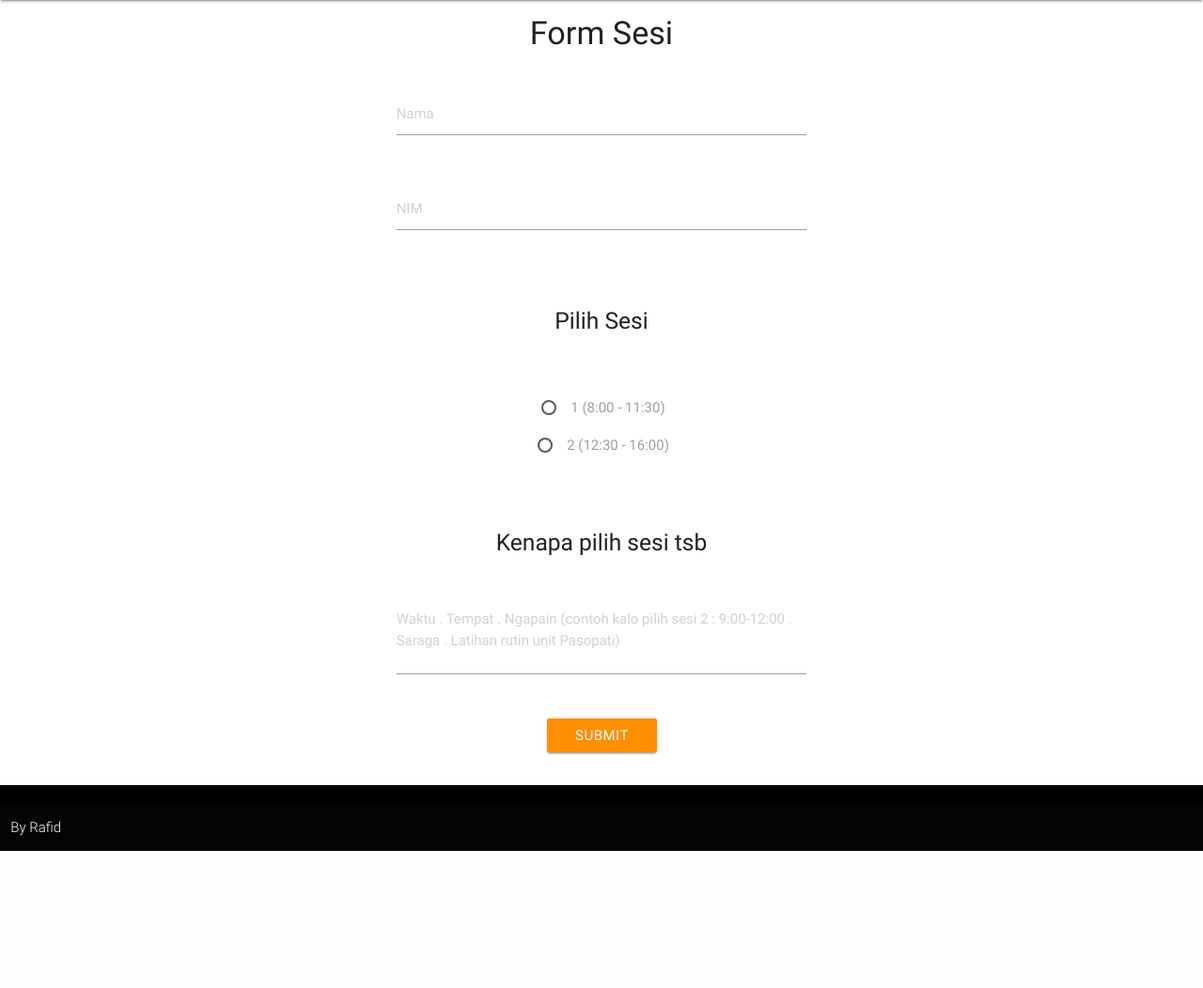
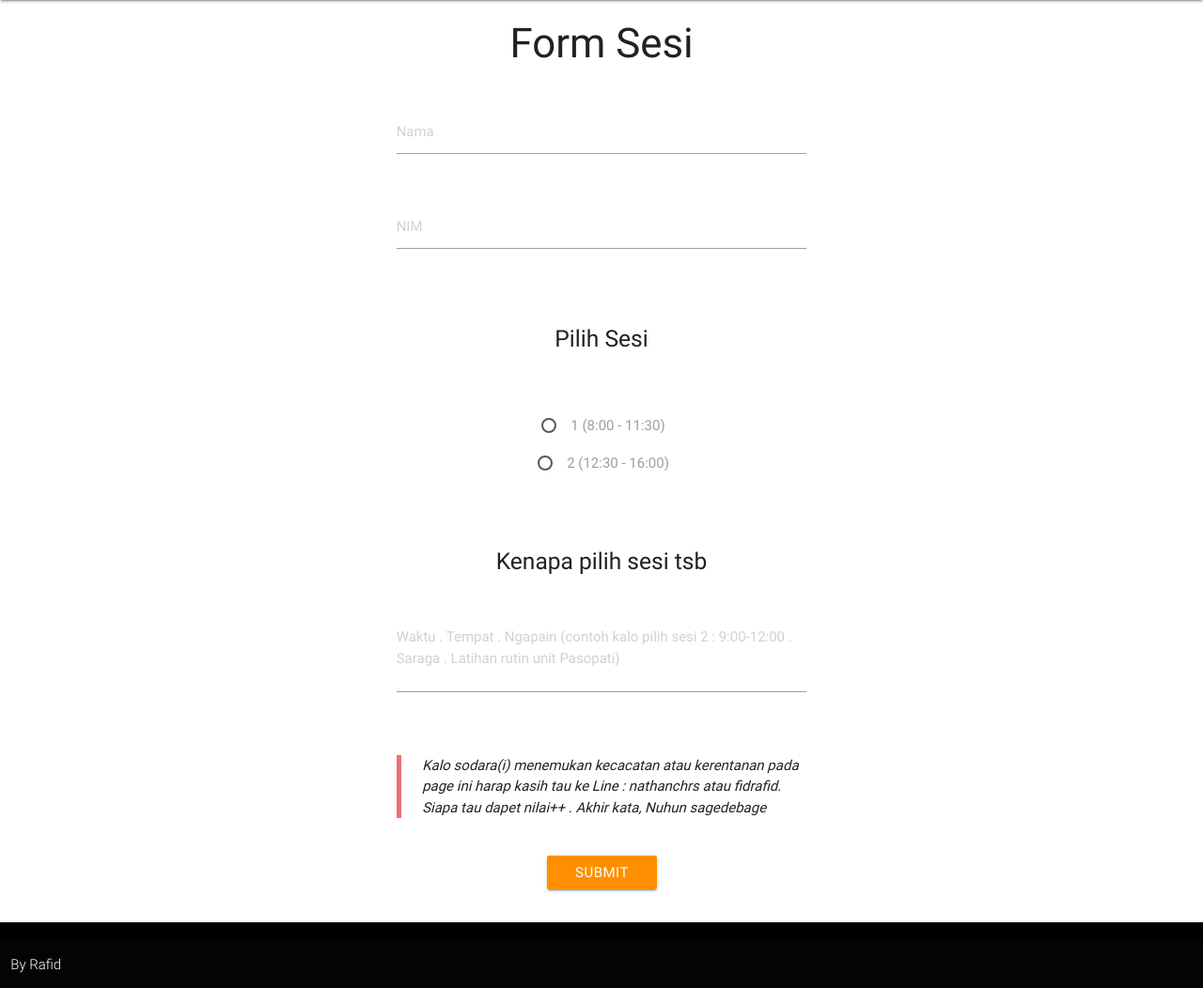
Before and after one commit to rafidamr/training-session, a PHP site: page / in a window 1280 px wide. Shown: the part 64-1116 px from the top of the page at 94% size. Before the commit the page ends 970 px from the top, so only its background shows below. Run offline with PHP 8.4, Linux system fonts and the light colour scheme; some libraries are stand-ins or nearby versions.

Commit message:
Add files via upload

```diff
--- a/index.php
+++ b/index.php
@@ -6,12 +6,10 @@
     <meta name="msapplication-tap-highlight" content="no">
     <meta name="viewport" content="user-scalable=no, initial-scale=1, maximum-scale=1, minimum-scale=1, width=device-width">
 
-<!--
-     No Caching For Development
+    <!-- No Caching For Development -->
     <meta http-equiv="Cache-Control" content="no-cache, no-store, must-revalidate" />
     <meta http-equiv="Pragma" content="no-cache" />
     <meta http-equiv="Expires" content="0" />
--->
 
     <link rel="shortcut icon" type="image/x-icon" href="img/favicon.png">
     <!--Import Google Icon Font-->
@@ -36,6 +34,48 @@
   </head>
 
     <body>
+
+    <div id="php" style="display:none;">
+    <?php
+	   if($_SERVER['REQUEST_METHOD'] = "POST" and isset($_POST['action'])){ //Added an if to keep the page secured
+
+	   $con = new mysqli("localhost", "root", "", "test"); //Connect to server and database
+        //$con = mysqli_connect("localhost", "debian-sys-maint", "whQavSxR95YLYv80", "oprec_arc_itb_ac_id");
+
+        if (!$con) die("Connection failed: " . mysqli_connect_error()); //check connection
+
+        if ($stmt = $con->prepare("INSERT INTO training_session ( nama , nim , sesi , alasan , time , date ) VALUES ( ? , ? , ? , ? , ? , ? )")) { //type validation using prepared statement
+
+            $nama =  $_POST['nama'];
+            $nim =  $_POST['nim'];
+            $sesi =  $_POST['sesi'];
+            $alasan =  $_POST['alasan'];
+            $time = strftime("%X");//time
+            $date = strftime("%B %d, %Y");//date
+
+            $valid = trim($nama) == '' or empty($nim) or $sesi == '' or ($sesi != 1 and $sesi != 2) or $alasan == '' or strlen($nama) == 0 or preg_match('~[0-9]~',$nama) or !is_numeric($nim) or strlen($nim) != 8 or strlen($alasan) == 0;
+
+            // Bind the variables to the parameter as strings.
+            $stmt->bind_param("ssssss", $nama , $nim , $sesi , $alasan , $time , $date);
+
+            if($valid==false){
+                // Execute the statement.
+                $stmt->execute();
+
+                // Close the prepared statement.
+                $stmt->close();
+                $con->close();
+
+                echo "<script type='text/javascript'>Materialize.toast('Succesfully sent', 4000);</script>";
+            }else{
+                echo "<script type='text/javascript'>Materialize.toast('Please follow the format', 4000);</script>";
+            }
+            header('Location : https://oprec.arc.itb.ac.id/training-session/');
+        }
+
+        }
+    ?>
+    </div>
         <header class="page-header">
           <nav>
             <div class="nav-wrapper black">
@@ -53,9 +93,9 @@
 
         <main class="page-main">
             <div class="container">
-	    <div class="light center"><h4>Form Sesi</h4></div>
+	    <div class="light center"><h3 id="section-title">Form Sesi</h4></div>
             <div class="section">
-            <form class="col s12" method="post">
+            <form class="col s12" method="POST" action="">
               <div class="row">
                 <div class="input-field col l6 offset-l3 s10 offset-s1">
                   <input placeholder="Nama" id="name" type="text" class="validate" name="nama" pattern="(?=.*[a-zA-Z]).{0,}[a-zA-Z]{1,}" >
@@ -73,7 +113,7 @@
             <div class="section">
                 <div class="row">
                     <div class="col l6 offset-l3 s12">
-                        <h5>Pilih Sesi</h5></br>
+                        <h5 id="section-title">Pilih Sesi</h5></br>
                     </div>
                 </div>
                   <div class="row">
@@ -93,7 +133,7 @@
             <div class="section">
                 <div class="row">
                     <div class="col l6 offset-l3 s12">
-                        <center><h5>Kenapa pilih sesi tsb</h5></center>
+                        <center><h5 id="section-title">Kenapa pilih sesi tsb</h5></center>
                     </div>
                 </div>
                   <div class="row">
@@ -102,6 +142,12 @@
                       <label for="alasan"></label>
                     </div>
                   </div>
+                <div class="row">
+                    <div class="col l6 offset-l3 s12">
+                        <blockquote><i>Kalo sodara(i) menemukan kecacatan atau kerentanan pada page ini harap kasih tau ke Line : nathanchrs atau fidrafid. Siapa tau dapet nilai++ . Akhir kata, Nuhun sagedebage</i>
+                        </blockquote>
+                    </div>
+                </div>
                   <center>
                     <button class="btn waves-effect waves-light amber darken-3" type="submit" name="action">Submit</button>
                   </center>
@@ -122,44 +168,5 @@
             $('select').material_select();
         });
     </script>
-    <?php
-	   if($_SERVER['REQUEST_METHOD'] = "POST" and isset($_POST['action'])){ //Added an if to keep the page secured
-
-	   $con = new mysqli("localhost", "root", "", "test"); //Connect to server and database
-        //$con = mysqli_connect("localhost", "debian-sys-maint", "whQavSxR95YLYv80", "oprec_arc_itb_ac_id");
-
-        if (!$con) die("Connection failed: " . mysqli_connect_error()); //check connection
-
-        if ($stmt = $con->prepare("INSERT INTO training_session ( nama , nim , sesi , alasan , time , date ) VALUES ( ? , ? , ? , ? , ? , ? )")) { //type validation using prepared statement
-
-            // Bind the variables to the parameter as strings.
-            $stmt->bind_param("ssssss", $nama , $nim , $sesi , $alasan , $time , $date);
-
-            $nama =  $_POST['nama'];
-            $nim =  $_POST['nim'];
-            $sesi =  $_POST['sesi'];
-            $alasan =  $_POST['alasan'];
-            $time = strftime("%X");//time
-            $date = strftime("%B %d, %Y");//date
-
-            $valid = $nama == NULL or $nim == NULL or ($sesi != 1 and $sesi != 2) or $alasan == NULL or strlen($nama) == 0 or preg_match('~[0-9]~',$nama) or !is_numeric($nim) or strlen($nim) != 8 or strlen($alasan) == 0;
-
-            if($valid==false){
-                // Execute the statement.
-                $stmt->execute();
-
-                // Close the prepared statement.
-                $stmt->close();
-                $con->close();
-
-                echo "<script type='text/javascript'>Materialize.toast('Succesfully Sent', 4000);</script>";
-            }else{
-                echo "<script type='text/javascript'>Materialize.toast('Invalid Input', 4000);</script>";
-            }
-
-        }
-
-        }
-    ?>
     </body>
 </html>
```
